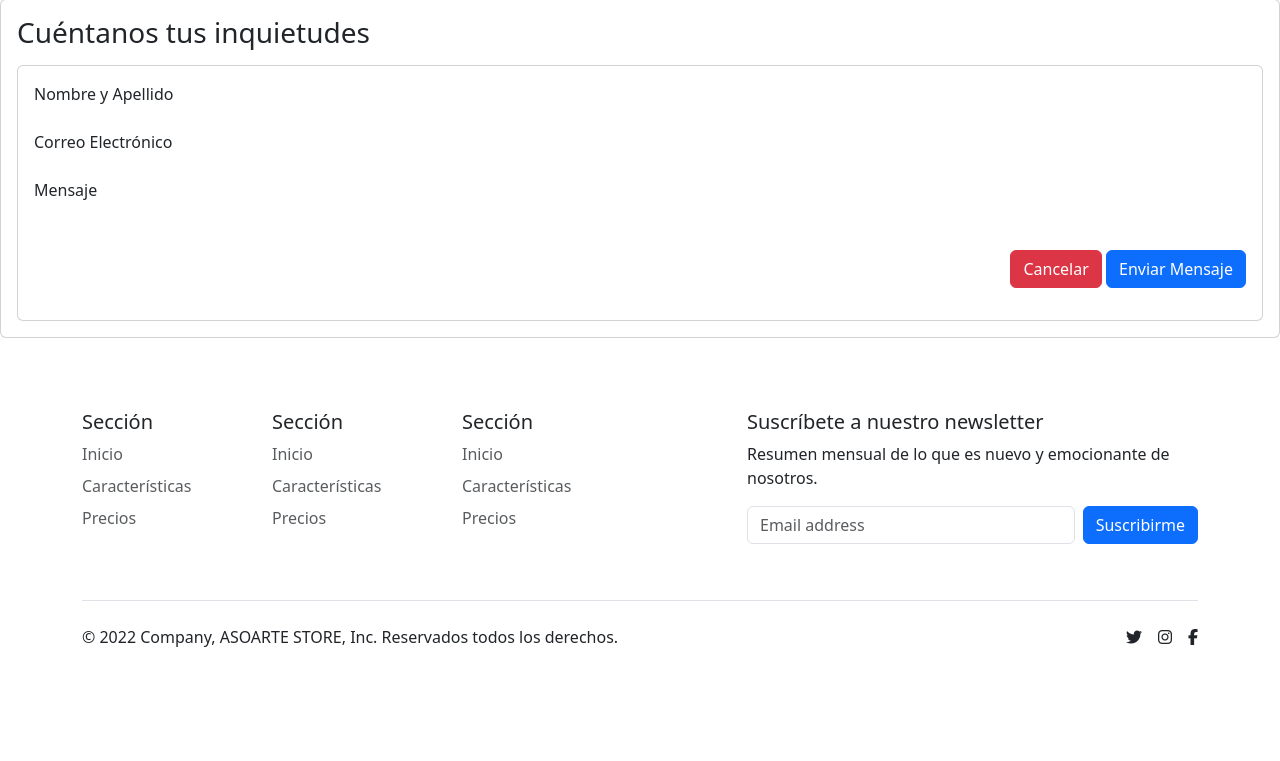
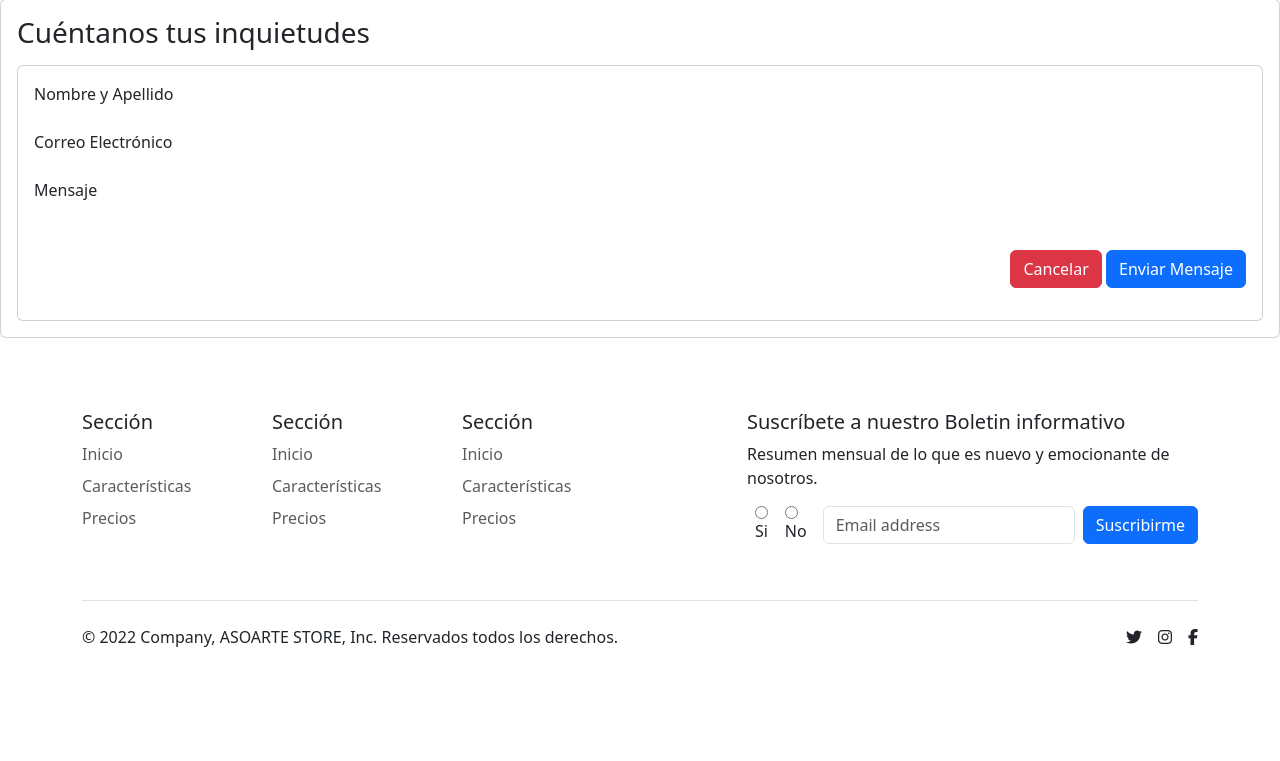
Before and after one commit to solanod/entrega, a Django app: template templates/usuarios/correo.html in a window 1280 px wide. Shown: the part 84-845 px from the top of the page. Run offline with Django 3.2, Linux system fonts and the light colour scheme; the template is opened without the code that fills it, so the values that code supplies are empty; some libraries are stand-ins or nearby versions.

Commit message:
mdoficar formulario

```diff
--- a/templates/partials/body.html
+++ b/templates/partials/body.html
@@ -69,10 +69,18 @@
   </div>
   <div class="col-md-5 offset-md-1 mb-3">
   <form>
-  <h5>Suscríbete a nuestro newsletter</h5>
+  <h5>Suscríbete a nuestro Boletin informativo</h5>
   <p>Resumen mensual de lo que es nuevo y emocionante de nosotros.</p>
   <div class="d-flex flex-column flex-sm-row w-100 gap-2">
-  <label for="newsletter1" class="visually-hidden">Correo electrónico</label>
+  <label for="newsletter1" class="visually-hidden">Correo electrónico</label><br>
+  <label for="si"><input id="si" type="radio" name="si-no">Si</label>
+
+  <br>
+
+  <label for="no"><input id="no" type="radio" name="si-no">No</label>
+
+  <br>
+
   <input id="newsletter1" type="text" class="form-control" placeholder="Email address">
   <button class="btn btn-primary" type="button">Suscribirme</button>
   </div>
```
